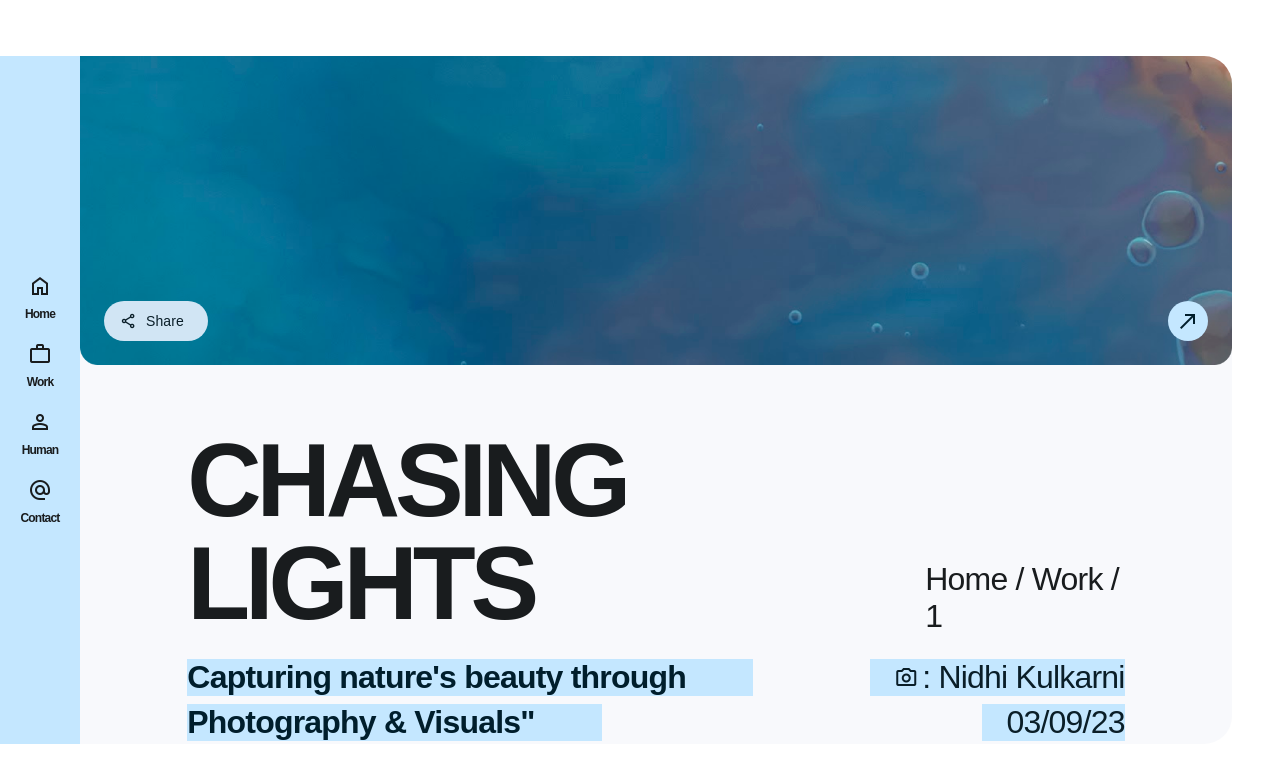
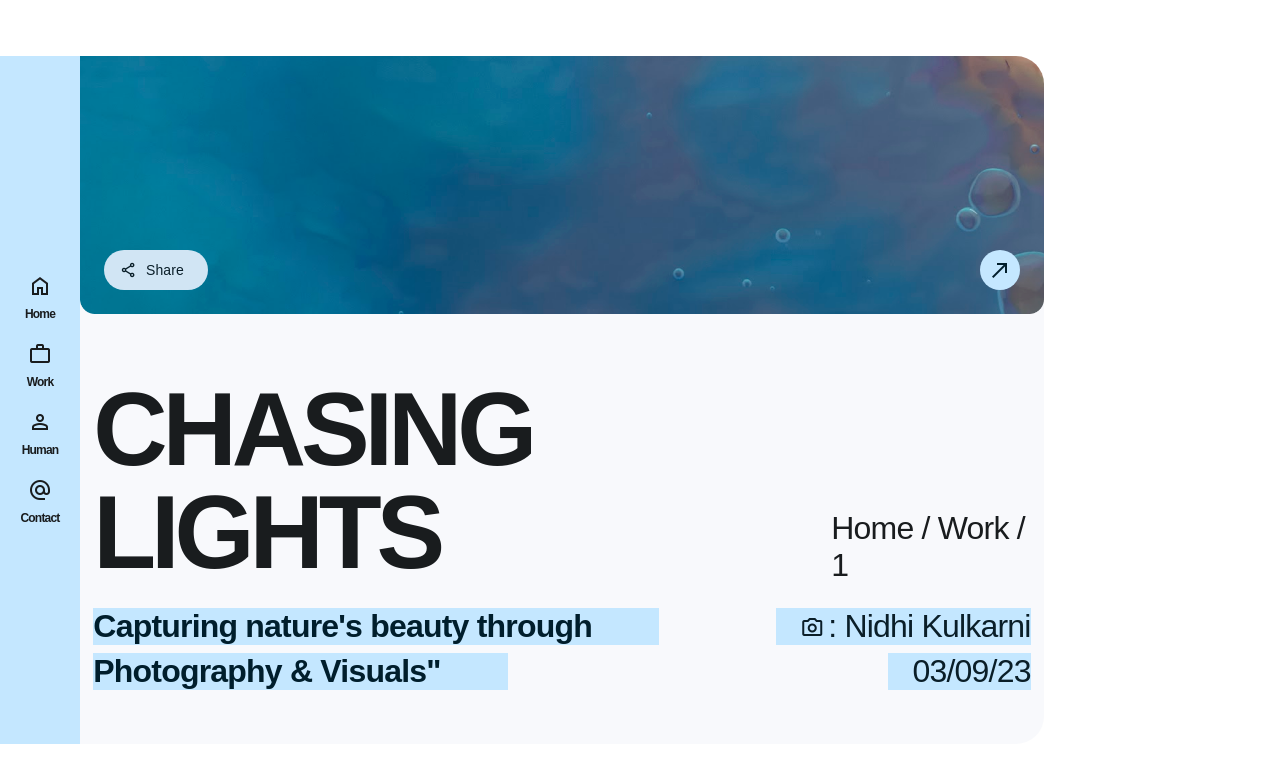
Before and after one commit to TheNoah13XD/client-anshika, a Next.js app: page /work/one in a window 1280 px wide. Shown: the top 782 px of the page. Built offline with nearby package versions, Linux system fonts and the light colour scheme; a web font is replaced by a local one.

Commit message:
fix: pre-render window type

```diff
--- a/src/app/layout.tsx
+++ b/src/app/layout.tsx
@@ -1,7 +1,6 @@
 'use client';
 
-import { StrictMode, useEffect, useState } from 'react';
-import React from 'react';
+import React, { StrictMode } from 'react';
 import { usePathname } from 'next/navigation';
 
 // styles
@@ -23,23 +22,9 @@ export default function RootLayout({
 }: {
 	children: React.ReactNode
 }) {
-	const [width, setWidth] = useState(window.innerWidth);
-
-	const pathname = usePathname();
-	const routeConfig = ['/', '/work', '/human', '/contact'];
-	const hasScenario = routeConfig.includes(pathname);
-
-	useEffect(() => {
-		const handleResize = () => {
-		  setWidth(window.innerWidth);
-		};
-
-		window.addEventListener('resize', handleResize);
-
-		return () => {
-		  window.removeEventListener('resize', handleResize);
-		};
-	}, [width]);
+    const pathname = usePathname();
+    const routeConfig = ['/', '/work', '/human', '/contact'];
+    const hasScenario = routeConfig.includes(pathname);
 
 	return (
 		<html lang="en">
@@ -48,25 +33,32 @@ export default function RootLayout({
 				<meta name='description' content='developed by .noah' />
 			</head>
 			<body className='container display-f'>
-
 				<StrictMode>
 					<Nav className='xs-display-n fr-display-f' />
+					<Grid className='w-full'>
 
-					<Grid className='w-full'>
-						{hasScenario && width > 1239 ? (
-							<Col col='2' extraLMargin className='z-2 overflow-h'>
+						{/* big screens */}
+						{hasScenario ? (
+							<Col col='2' extraLMargin className='z-2 overflow-h xs-display-n fr-display-f'>
 								<Scenario />
 							</Col>
 						) : null}
-						<Col col={hasScenario  && width > 1239 ? '10' : '12'} extraLMargin={width > 1239} className='overflow-h'>
+						<Col col="10" extraLMargin className='overflow-h xs-display-n fr-display-f'>
+							<Scene className='overflow-s'>
+								{children}
+							</Scene>
+						</Col>
+
+						{/* small screens */}
+						<Col col="12" className='overflow-h xs-display-f fr-display-n'>
 							<Scene className='overflow-s'>
 								<Nav className='xs-display-n sm-display-f fr-display-n' />
 								{children}
 							</Scene>
 						</Col>
+
 					</Grid>
 				</StrictMode>
-
 			</body>
 		</html>
 	)
```
